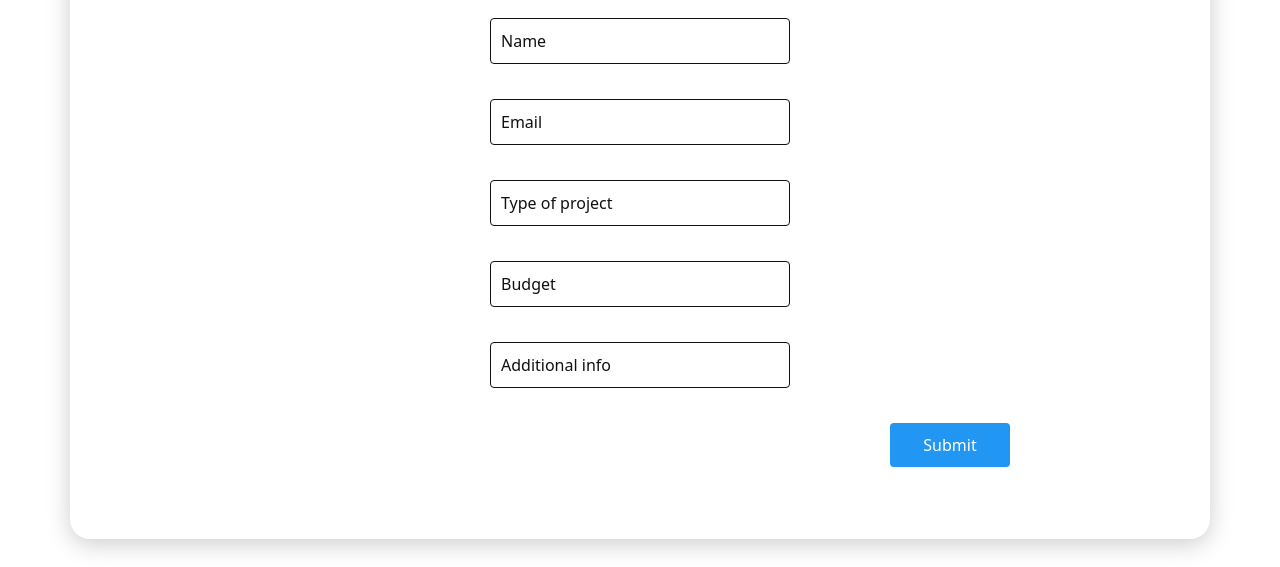
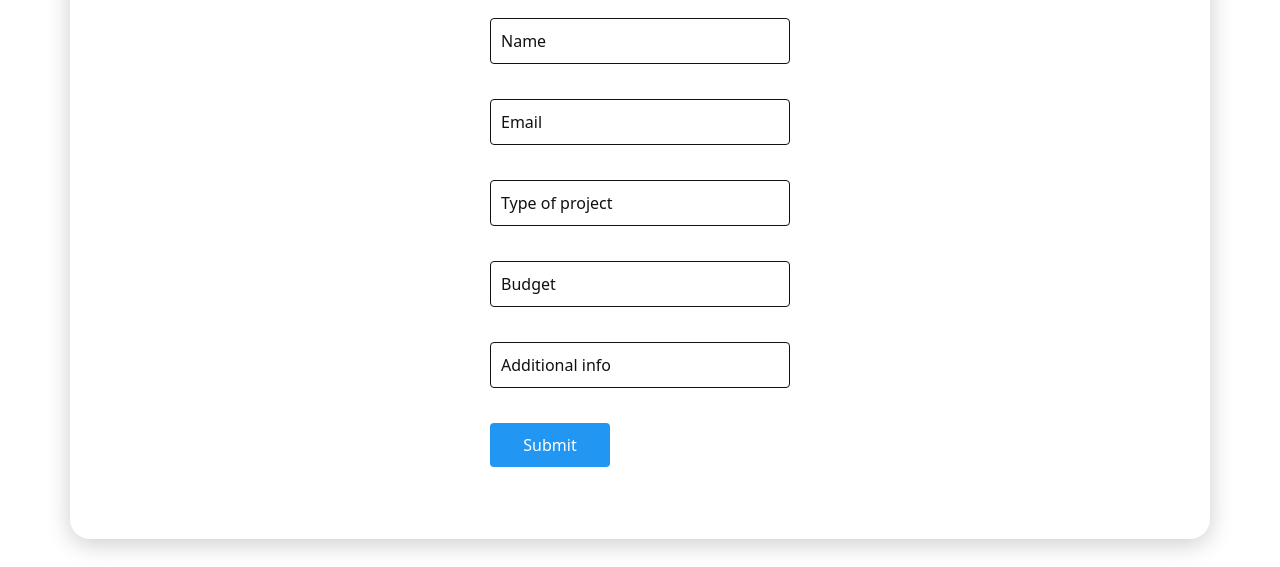
Before and after one commit to KunalBhosle187/Portfolio_96K, a plain HTML site: page contact.html in a window 1280 px wide. Shown: the part 228-795 px from the top of the page. Drawn offline with nearby package versions, Linux system fonts and the light colour scheme.

Commit message:
Update style.css

```diff
--- a/style.css
+++ b/style.css
@@ -428,11 +428,6 @@ background: url(https://encrypted-tbn0.gstatic.com/images?q=tbn:ANd9GcQLhu4XKNoU
     font-size: 30px;
     color: blueviolet;
 }
-.submit_btn{
-   left: 400px;
-}
-
-
 .footer{
     background-color: #7510F7;
     margin-top: 30px;
```
